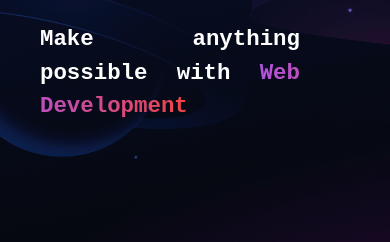
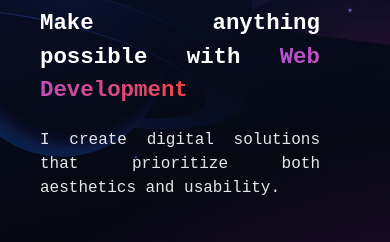
Before and after one commit to AndreCarlos007/Portfolio.tsx, a Next.js app: page / in a window 390 px wide. Shown: the part 105-347 px from the top of the page. Built offline with nearby package versions, Linux system fonts and the light colour scheme.

Commit message:
:bug: fix: Bug nos tamanhos de tela e sobreposição de imagens

```diff
--- a/app/page.tsx
+++ b/app/page.tsx
@@ -10,15 +10,15 @@ export default function Home() {
       className="flex  w-screen  h-screen  bg-cover bg-center"
       style={{ backgroundImage: "url(/main-bg.webp)" }}
     >
-      <div className="sm:pl-10 sm:pt-32 sm:max-w-[300px] 2sm:max-w-[350px] md:pl-40 md:pt-36 flex flex-col gap-5 z-[10] max-w-[800px] ">
-        <h1 className="text-[50px] text-white hidden sm:block sm:text-[1.4rem] sm:font-semibold 2sm:font-semibold ">
+      <div className="sm:pl-10 sm:pt-28 sm:max-w-[320px] md:pl-40 md:pt-36 flex flex-col gap-5 z-[50] ">
+        <h1 className="text-[50px] text-white hidden sm:block sm:text-[1.4rem] sm:font-semibold  ">
           Make anything possible with
           <span className="text-transparent bg-clip-text bg-gradient-to-r from-purple-500 to-red-500">
             {" "}
             Web Development
           </span>
         </h1>
-        <p className="text-gray-200 hidden 2sm:block md:block">
+        <p className="text-gray-200 hidden sm:block  md:block">
         I create digital solutions that prioritize both aesthetics and usability.
         </p>
         <div className="flex-col md:flex-row hidden md:flex gap-5">
--- a/tailwind.config.ts
+++ b/tailwind.config.ts
@@ -9,7 +9,6 @@ export default {
   theme: {
     screens: {
       'sm': '360px',
-      '2sm': '414px',
       'md': '768px',
       'lg': '1024px',
       'xl': '1280px',
```
